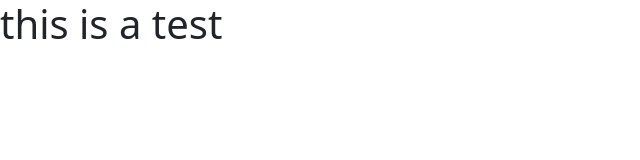
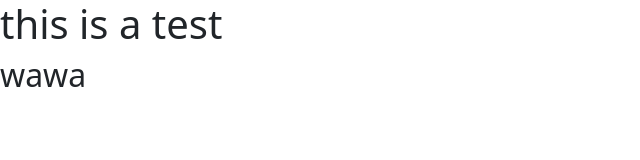
Before and after one commit to previnus/hackathon_DI_JS, a plain HTML site: page index.html in a window 1280 px wide. Shown: the whole page, without its empty margins (0-640 px from the left). Drawn offline with nearby package versions, Linux system fonts and the light colour scheme.

Commit message:
added temp tag

```diff
--- a/index.html
+++ b/index.html
@@ -10,6 +10,8 @@
 <body>
     <h1>this is a test</h1>
 
+    <h2>wawa</h2>
+
     <script src="main.js"></script>
     <script src="https://cdn.jsdelivr.net/npm/bootstrap@5.3.0-alpha3/dist/js/bootstrap.bundle.min.js" integrity="sha384-ENjdO4Dr2bkBIFxQpeoTz1HIcje39Wm4jDKdf19U8gI4ddQ3GYNS7NTKfAdVQSZe" crossorigin="anonymous"></script>
 </body>
```
